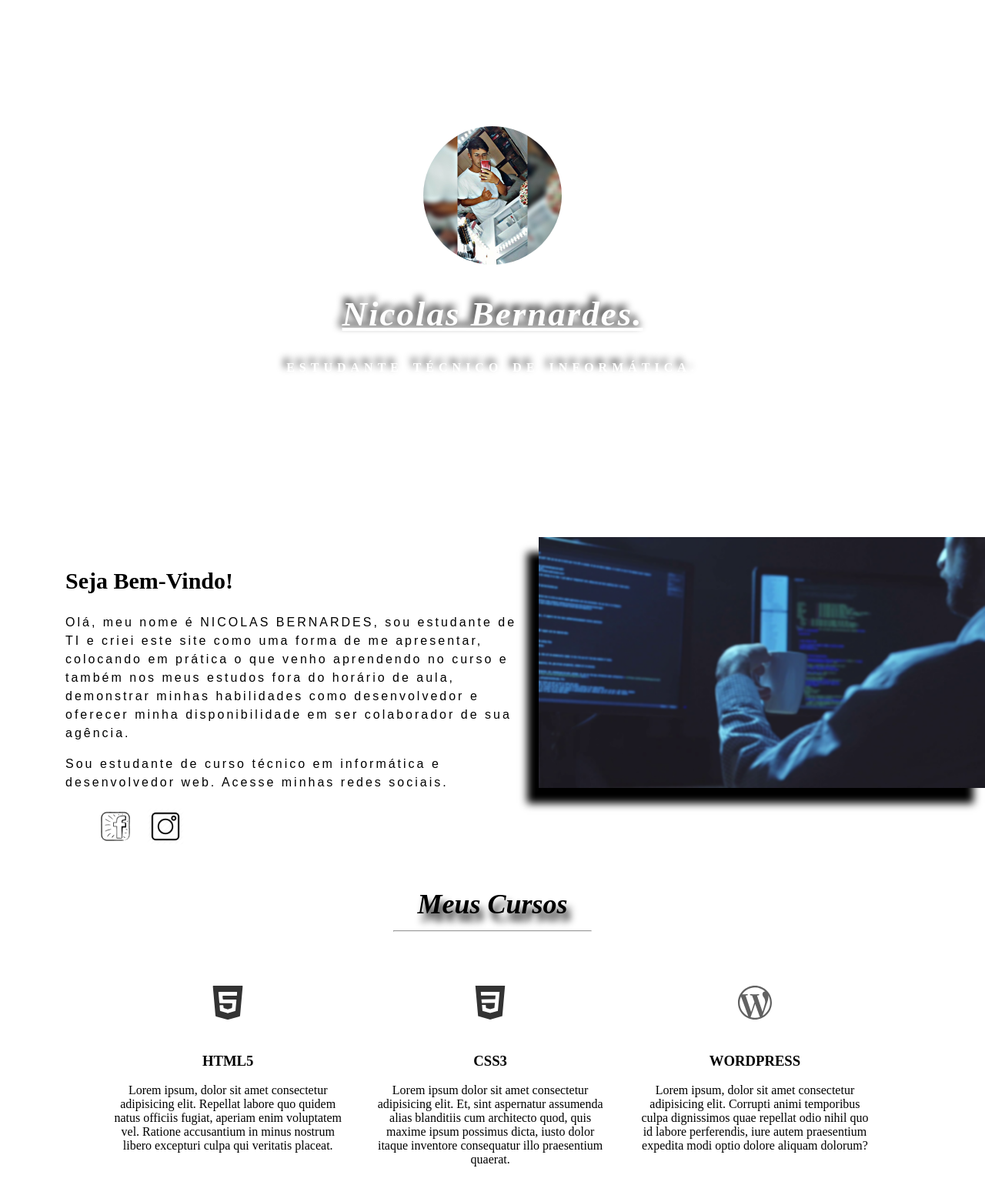
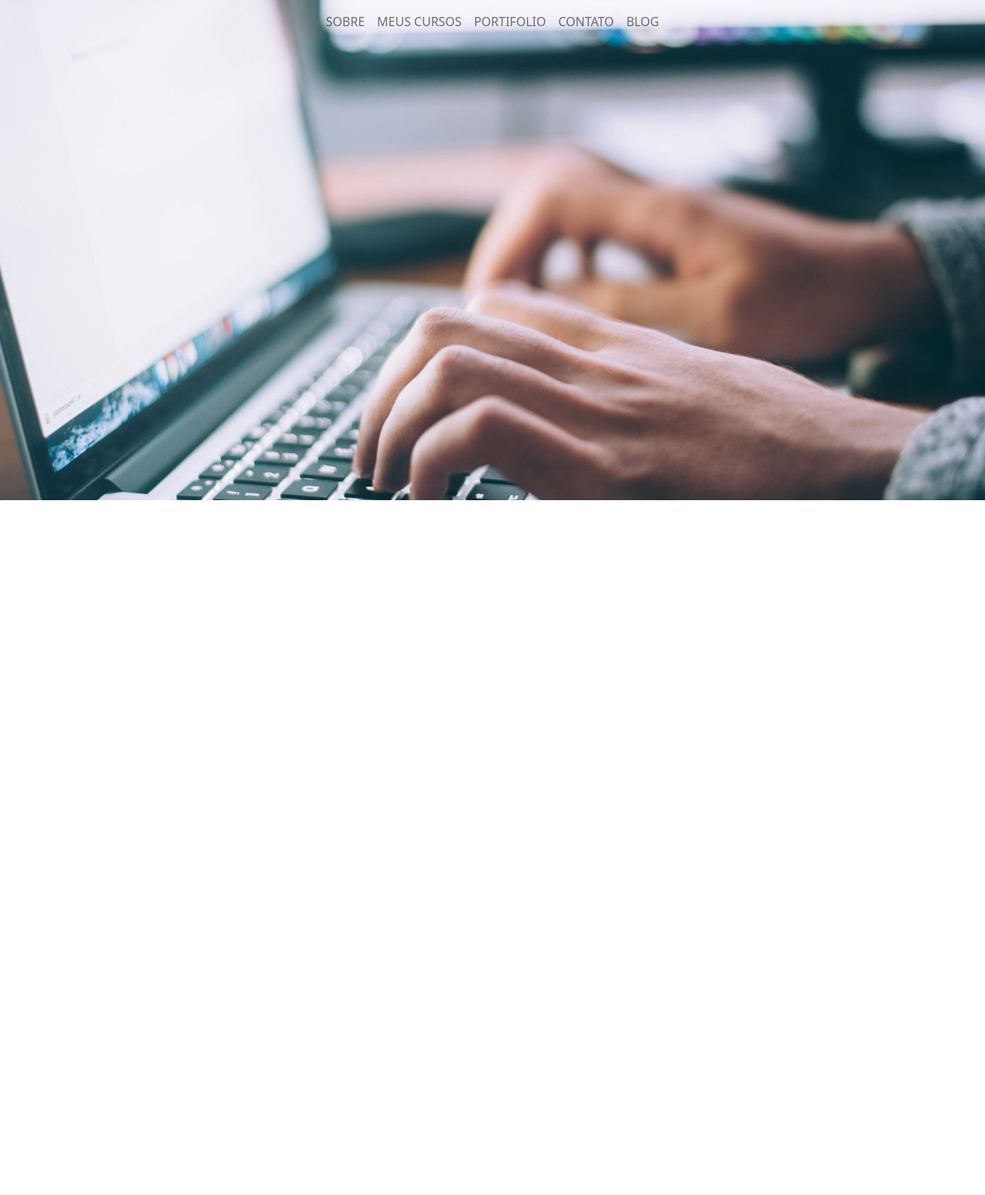
Before and after one commit to Nicolaskdm/html-css, a plain HTML site: page Praticando/projeto_01/index.html in a window 1280 px wide. Shown: the top 1553 px of the page at 77% size. After the commit the page ends 800 px from the top, so only its background shows below. Drawn offline with nearby package versions, Linux system fonts and the light colour scheme.

Commit message:
homepage

```diff
--- a/Praticando/projeto_01/estilo.css
+++ b/Praticando/projeto_01/estilo.css
@@ -1,287 +1,32 @@
-/* Geral */
-body{
-    margin: 0px;
-    padding: 0px;
+*{
+    margin: 0;
+    padding: 0;
     box-sizing: border-box;
 }
 
-.set-img{
-    max-width: 100%;
+@font-face{
+    font-family: 'Android';
+    src: url('../fontes/idroid.otf') format('opentype');
+    font-weight: normal;
 }
 
-.uppercase{
-    text-transform: uppercase;
+@font-face{
+    font-family: 'Bebas';
+    src: url('../fontes/BebasNeue-Regular.ttf');
+    font-weight: normal;
 }
 
-.container{
-    width: 80%;
-    margin: auto;
+:root{
+    --fonte-padrao: arial, verdana, helvetica, sans-serif;
+    --fonte-destaque: 'Bebas', cursiva;
+    --fonte-android: 'Android', cursive;
 }
 
-.container-100{
-    width: 100%;
-    margin: auto;
+.cabecalho{
+    height: 650px;
+    background-image: url(./img/hi2.jpg);
+    background-position: center;
+    background-size: cover;
+    background-repeat: no-repeat;
+    background-attachment: fixed;
 }
-
-/*menu*/
-.menu ul{
-    position: relative;
-    margin: 0px;
-    padding: 0px;
-    background-color: transparent;
-    text-align: center;
-}
-
-.menu ul li{
-    display: inline-block;
-}
-
-.menu ul li a{
-    text-decoration: none;
-    display: block;
-    padding: 15px;
-    font-size: 20px;
-    font-family: cursive;
-    color: white;
-    /*efeito do menu*/
-    position: relative;
-}
-
-.menu ul li a::before{
-    content: '';
-    width: 0px;
-    height: 4px;
-    background: #fb3b3b;
-    position: absolute;
-    top: 100%;
-    left: 0px;
-    transition: .4s;
-}
-
-.menu ul li:hover a:before{
-    width: 50%;
-    transition: translateX(100%);
-}
-
-/*fundo*/
-.fundo-menu{
-    background-image: url(img/Programacao.jpg);
-    height: 650px;
-    background-position: center top;
-    background-attachment: fixed;
-    background-repeat: no-repeat;
-    background-size: cover;
-}
-
-.fundo{
-    height: 650px;
-    background-position: center top;
-    background-attachment: fixed;
-    background-repeat: no-repeat;
-    background-size: cover;
-}
-
-/*foto de perfil*/
-.perfil img{
-    border-radius: 50%;
-    width: 180px;
-    height: 180px;
-}
-
-.perfil{
-    text-align: center;
-    padding: 110px;
-}
-
-.perfil h1{
-    letter-spacing: 2px;
-    line-height: 20px;
-    padding-top: 20px;
-    font-style: italic;
-    font-size: 45px;
-    color: white;
-    text-decoration: underline;
-    text-shadow: -4px -6px 10px black;
-}
-
-.perfil h4{
-    font-size: 20;
-    padding-top: 20px;
-    letter-spacing: 6px;
-    line-height: 20px;
-    word-spacing: 3px;
-    color: white;
-    text-shadow: -4px -6px 10px black;
-}
-
-.perfil p{
-    letter-spacing: 2px;
-    font-size: 40px;
-    line-height: 20px;
-    color: white;
-}
-
-/*text welcome*/
-.text-welcome{
-    height: 325px;
-    max-width: 600px;
-    margin-left: 70px;
-    padding: 15px;
-    float: left;
-    font-size: 20px;
-}
-
-.text-welcome p{
-    color: black;
-    letter-spacing: 3px;
-    line-height: 24px;
-    font-size: 16px;
-    font-family: Arial, Helvetica, sans-serif;
-}
-
-.img-welcome{
-    display: flex;
-    max-width: 600px;
-    margin-bottom: 65px;
-    box-shadow: -15px 20px 10px black;
-}
-
-/*social icones*/
-.social-icones li a{
-    text-decoration: none;
-}
-
-.social-icones li{
-    display: inline;
-    margin-right: 10px;
-}
-
-.social-icones li img{
-    width: 50px;
-    height: 50px;
-}
-
-/*meus cursos*/
-.subtitulo{
-    text-align: center;
-    width: 100%;
-    padding-top: 35px;
-    padding-bottom: 25px;
-    font-size: 24px;
-    font-style: italic;
-    text-shadow: 5px 10px 10px black;
-}
-
-.hr1{
-    width: 20%;
-    margin-top: -42px;
-    margin-bottom: 50px;
-}
-
-.meus-cursos{
-    text-align: center;
-}
-
-.container{
-    display: flex;
-    justify-content: center;
-}
-
-.icone-curso{
-    width: 44px;
-    background-size: cover;
-    margin: 0 auto 20px auto;
-}
-
-.div-curso{
-    margin: 20px;
-    text-align: center;
-}
-
-/*contato*/
-.subtitulo-contato{
-    font-style: italic;
-    font-size: 40px;
-    text-align: center;
-    text-shadow: 10px 10px 7px black;
-}
-
-.hr2{
-    width: 20%;
-    margin-top: -21px;
-    margin-bottom: 50px;
-}
-
-.icone{
-    height: 50px;
-    width: 50px;
-}
-
-.wts{
-    text-align: center;
-    margin-right: 40px;
-    margin-top: 20px;
-}
-
-.email{
-    text-align: center;
-    margin-left: 40px;
-    margin-top: 20px;
-}
-
-/*rodape*/
-#rodape{
-    background-color:black ;
-}
-
-#rodape h2{
-    font-style:italic;
-    font-size: 30px;
-    color: white;
-    text-align: center;
-    padding-top: 150px;
-    letter-spacing: 3px;
-}
-
-#rodape p{
-    font-family: Arial, Helvetica, sans-serif;
-    font-size: 20px;
-    font-style: italic;
-    color: white;
-    text-align: center;
-    padding-bottom: 150px;
-    letter-spacing: 2px;
-}
-/*fim da primeira pagina*/
-
-/*pagina "sobre" */
-
-/*fundo*/
-.fundo{
-    background-image: url(img/hi2.jpg);
-}
-
-
-.bt{
-    border-radius: 5%;
-    background-color: black;
-}
-
-.bp a{
-    text-decoration: none;
-    color: white;
-    font-size: 20px;
-    font-style: italic;
-}
-
-/*resposivo*/
-
-@media screen and (max-width: 768px){
-    .menu{
-        display: none;
-    }
-
-    .menu{
-
-    }
-}
--- a/Praticando/projeto_01/index.html
+++ b/Praticando/projeto_01/index.html
@@ -2,100 +2,75 @@
 <html lang="pt-br">
 <head>
     <meta charset="UTF-8">
+    <meta http-equiv="X-UA-Compatible" content="IE=edge">
     <meta name="viewport" content="width=device-width, initial-scale=1.0">
+    <link rel="shortcut icon" href="./img/icon.jpg" type="image/x-icon">
     <link rel="stylesheet" href="estilo.css">
-    <link rel="shortcut icon" href="img/IMG-20210117-WA0004.jpg" type="image/x-icon">
-    <title>Nicolas Bernardes - Desenvolvedor Web</title>
+    <link href="https://cdn.jsdelivr.net/npm/bootstrap@5.1.3/dist/css/bootstrap.min.css" rel="stylesheet" integrity="sha384-1BmE4kWBq78iYhFldvKuhfTAU6auU8tT94WrHftjDbrCEXSU1oBoqyl2QvZ6jIW3" crossorigin="anonymous">
+
+    <title>Nicolas Bernardes - Web Developer</title>
 </head>
 <body>
-    <div class="fundo-menu">
-        <header>
 
-            <nav class="menu">
-                <ul>
-                    <li><a href="sobre.html">SOBRE</a></li>
-                    <li><a href="#">MEUS CURSOS</a></li>
-                    <li><a href="#">PORTIFÓLIO</a></li>
-                    <li><a href="#">CONTATO</a></li>
-                    <li><a href="#">BLOG</a></li>
-                </ul>
-            </nav>
+    <header class="cabecalho">
 
-        </header>
-        <div class="perfil">
-            <img src="img/IMG-20210117-WA0004.jpg" alt="foto">
-                <h1>Nicolas Bernardes.</h1>
-                <h4>ESTUDANTE TÉCNICO DE INFORMÁTICA.</h4>
-                <p>Desenvolvedor Web !</p>
-            </div>
-        <section class="container-100">
-            <div class="text-welcome">
-                <h2>Seja Bem-Vindo!</h2>
-                <p>Olá, meu nome é NICOLAS BERNARDES, sou estudante de TI e criei este site como uma forma de me apresentar, colocando em prática o que venho aprendendo no curso e também nos meus estudos fora do horário de aula, demonstrar minhas habilidades como desenvolvedor e oferecer minha disponibilidade em ser colaborador de sua agência.</p>
-                <p>Sou estudante de curso técnico em informática e desenvolvedor web. Acesse minhas redes sociais.</p>
-                <div class="social-icones">
-                    <ul>
-                        <li><a href="https://www.facebook.com/nicolas.cademartori" target="_blank"><img src="img/02_facebook-128.webp" alt="facebook"></a></li>
+        <nav class="navbar navbar-expand-md navbar-light bg-transparent">
 
-                        <li><a href="http://instagram.com" target="_blank"><img src="img/185_Camera_Instagram_Photo_Social-128.webp" alt="instagram"></a></li>
-                    </ul>
-                </div>
-            </div>
-            <div class="img-welcome">
-                <img class="set-img" src="img/cursos 350.png" alt="">
-            </div>
-        </section>
+            <div class="container-fluid">
 
-       <section class="Meus Cursos">
+              <button class="navbar-toggler" type="button"
+              data-bs-toggle="collapse"
+              data-bs-target="#menu-mobile"
+              aria-controls="menu-mobile"
+              aria-expanded="false"
+              aria-label="Toggle navigation">
 
-            <div class="subtitulo">
-                <h2>Meus Cursos</h2>
-            </div>
-            <hr class="hr1">
-            <div class="container">
-                <div class="div-curso">
-                    <img class="icone-curso" src="img/html5.svg" alt="">
-                    <h3>HTML5</h3>
-                    <p>Lorem ipsum, dolor sit amet consectetur adipisicing elit. Repellat labore quo quidem natus officiis fugiat, aperiam enim voluptatem vel. Ratione accusantium in minus nostrum libero excepturi culpa qui veritatis placeat.</p>
-                </div>
-                <div class="div-curso">
-                    <img class="icone-curso" src="img/css-3.svg" alt="">
-                    <h3>CSS3</h3>
-                    <p>Lorem ipsum dolor sit amet consectetur adipisicing elit. Et, sint aspernatur assumenda alias blanditiis cum architecto quod, quis maxime ipsum possimus dicta, iusto dolor itaque inventore consequatur illo praesentium quaerat.</p>
-                </div>
-                <div class="div-curso">
-                    <img class="icone-curso" src="img/wordpress.svg" alt="">
-                    <h3>WORDPRESS</h3>
-                    <p>Lorem ipsum, dolor sit amet consectetur adipisicing elit. Corrupti animi temporibus culpa dignissimos quae repellat odio nihil quo id labore perferendis, iure autem praesentium expedita modi optio dolore aliquam dolorum?</p>
-                </div>
-            </div>
-        </section>
-        <section class="contato">
-            <h2 class="subtitulo-contato">contato</h2>
-            <hr class="hr2">
-                <div class="container">
-                <div class="wts">
-                    <img class="icone" src="img/whatsapp.svg">
+                <span class="navbar-toggler-icon"></span>
 
-                        <h4>Whatsapp</h4>
-                        <h3>(51) 98064-1443</h3>
+              </button>
+
+              <div class="collapse navbar-collapse justify-content-center" id="menu-mobile">
+
+                <div class="navbar-nav text-center">
+
+                  <li class="nav-item">
+                      <a class="nav-link" href="#">SOBRE</a>
+                    </li>
+                  <li class="nav-item">
+                      <a class="nav-link" href="#">MEUS CURSOS</a>
+                    </li>
+                  <li class="nav-item">
+                      <a class="nav-link" href="#">PORTIFOLIO</a>
+                    </li>
+                  <li class="nav-item">
+                      <a class="nav-link" href="#">CONTATO</a>
+                    </li>
+                  <li class="nav-item">
+                      <a class="nav-link" href="#">BLOG</a>
+                    </li>
                 </div>
 
-                <div class="email">
-                    <img class="icone" src="img/mail.svg">
-
-                        <h4>Email</h4>
-                        <h3>nicolasbernardescademartori@gmail.com</h3>
+              </div>
             </div>
-        </section>
-
-        <footer id="rodape">
-            <h2>Nicolas Bernardes - Desenvolvedor Web </h2>
-            <p>&copy; 2021 Todos os direitos reservados</p>
-        </footer>
-
-        </div>
+          </nav>
+    </header>
 
 
+
+
+
+
+
+
+
+
+
+
+
+
+
+
+
+    <script src="https://cdn.jsdelivr.net/npm/bootstrap@5.1.3/dist/js/bootstrap.bundle.min.js" integrity="sha384-ka7Sk0Gln4gmtz2MlQnikT1wXgYsOg+OMhuP+IlRH9sENBO0LRn5q+8nbTov4+1p" crossorigin="anonymous"></script>
 </body>
 </html>
```
Also changed, not shown: Praticando/tabelas/index.html (added, +12 -0 lines), Praticando/projeto_01/fontes/BebasNeue-Regular.ttf (added), Praticando/projeto_01/fontes/idroid.otf (added), Praticando/projeto_01/img/icon.jpg (added), Praticando/tabelas/style.css (added).
